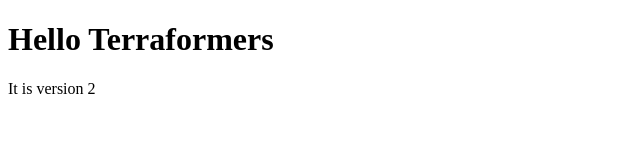
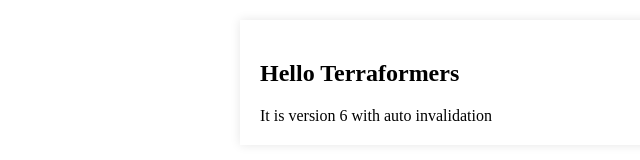
Before and after one commit to codecloudmaster/terraform-beginner-bootcamp-2023, a plain HTML site: page public/index.html in a window 1280 px wide. Shown: the whole page, without its empty margins (0-640 px from the left). Drawn offline with Linux system fonts and the light colour scheme.

```diff
--- a/public/index.html
+++ b/public/index.html
@@ -4,9 +4,23 @@
     <meta charset="UTF-8">
     <meta name="viewport" content="width=device-width, initial-scale=1.0">
     <title>Hello Terraformers</title>
+    <style>
+        body {
+            max-width: 800px;
+            box-sizing: border-box;
+            margin: 20px auto;
+            padding: 20px;
+            background-color: #fff;
+            box-shadow: 0 0 10px rgba(0, 0, 0, 0.1);
+        }
+    </style>
 </head>
 <body>
-    <h1>Hello Terraformers</h1>
-    It is version 2
+    <section>
+        <h1>Hello Terraformers</h1>
+        It is version 6 with auto invalidation
+
+    </section>
+
 </body>
 </html>
```
Also changed, not shown: 6 other files.
